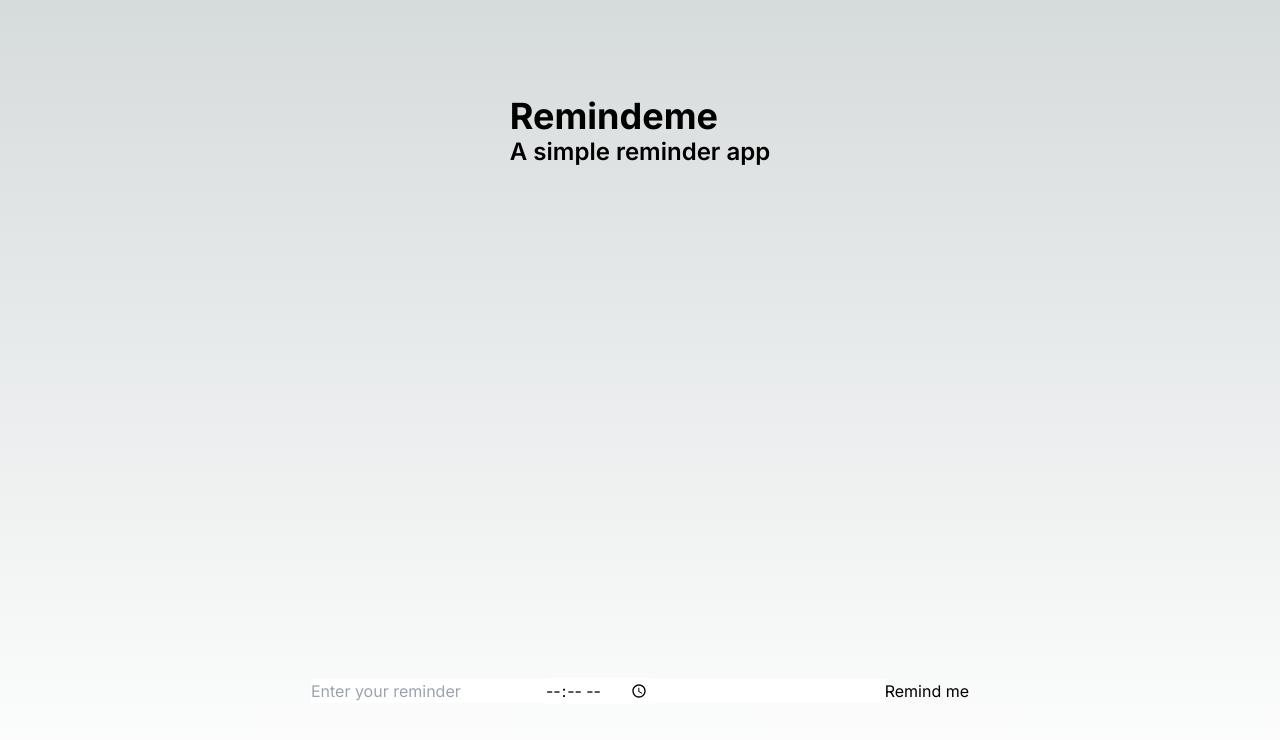
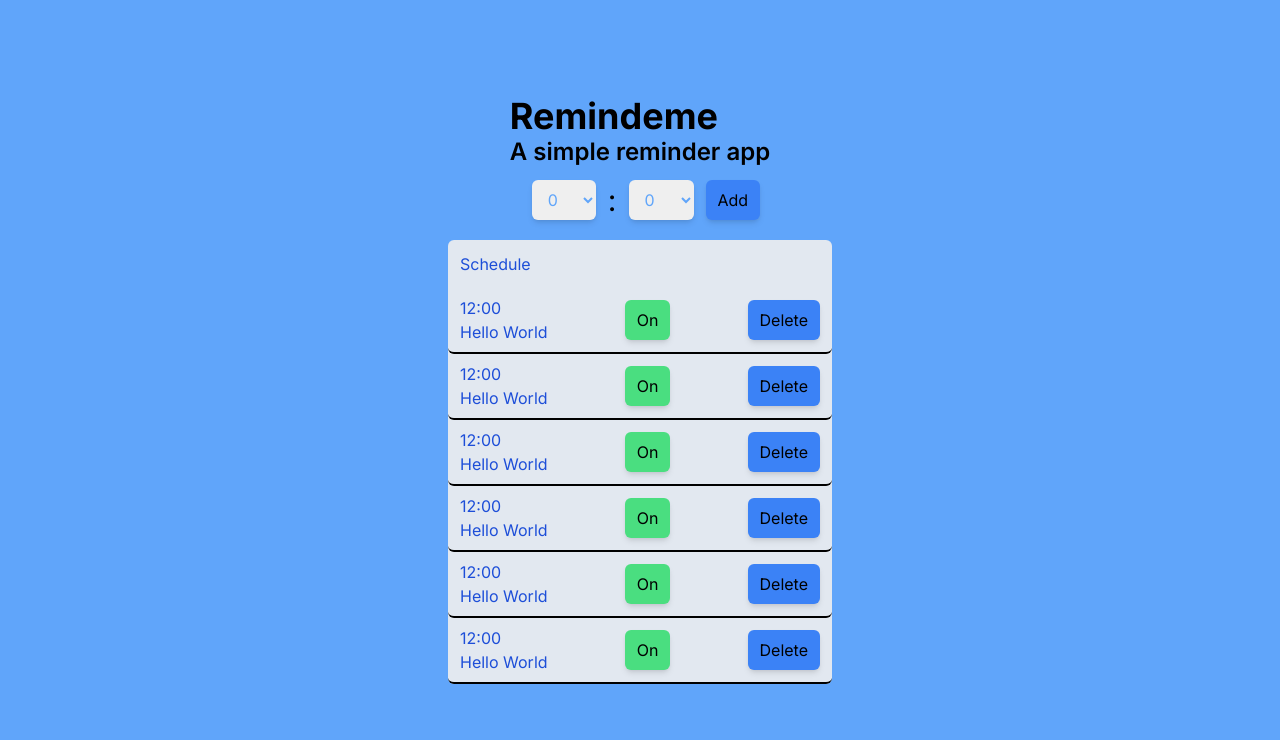
Before and after one commit to alfazh123/remindeMe, a Next.js app: page / in a window 1280 px wide. Shown: the top 740 px of the page. Built offline with nearby package versions, Linux system fonts and the light colour scheme.

Commit message:
make layout

```diff
--- a/src/app/page.tsx
+++ b/src/app/page.tsx
@@ -1,124 +1,107 @@
 import Image from 'next/image'
 
 export default function Home() {
-  return (
-    <main className="flex min-h-screen flex-col items-center justify-between p-24">
-      {/* <div className="z-10 max-w-5xl w-full items-center justify-between font-mono text-sm lg:flex">
-        <p className="fixed left-0 top-0 flex w-full justify-center border-b border-gray-300 bg-gradient-to-b from-zinc-200 pb-6 pt-8 backdrop-blur-2xl dark:border-neutral-800 dark:bg-zinc-800/30 dark:from-inherit lg:static lg:w-auto  lg:rounded-xl lg:border lg:bg-gray-200 lg:p-4 lg:dark:bg-zinc-800/30">
-          Get started by editing&nbsp;
-          <code className="font-mono font-bold">src/app/page.tsx</code>
-        </p>
-        <div className="fixed bottom-0 left-0 flex h-48 w-full items-end justify-center bg-gradient-to-t from-white via-white dark:from-black dark:via-black lg:static lg:h-auto lg:w-auto lg:bg-none">
-          <a
-            className="pointer-events-none flex place-items-center gap-2 p-8 lg:pointer-events-auto lg:p-0"
-            href="https://vercel.com?utm_source=create-next-app&utm_medium=appdir-template&utm_campaign=create-next-app"
-            target="_blank"
-            rel="noopener noreferrer"
-          >
-            By{' '}
-            <Image
-              src="/vercel.svg"
-              alt="Vercel Logo"
-              className="dark:invert"
-              width={100}
-              height={24}
-              priority
-            />
-          </a>
+
+    const hours = Array.from(Array(24).keys())
+    const minutes = Array.from(Array(60).keys())
+
+
+    return (
+        <main className="flex min-h-screen flex-col items-center p-24 bg-blue-400">
+        <div className='mb-3'>
+            <h1 className="text-4xl font-bold">Remindeme</h1>
+            <p className="text-2xl font-semibold">A simple reminder app</p>
         </div>
-      </div>
+        <div className='flex justify-between mb-5'>
+            <select className='flex rounded-md px-3 py-2 mx-3 text-blue-400 shadow-md'>
+                {hours.map((hour) => {
+                    return <option key={hour}>{hour}</option>
+                })}
+            </select>
+            <p className='flex justify-center items-center text-3xl'>:</p>
+            <select className='flex rounded-md px-3 py-2 mx-3 text-blue-400 shadow-md'>
+                {minutes.map((minute) => {
+                    return <option key={minute}>{minute}</option>
+                })}
+            </select>
+            <button className='rounded-md bg-blue-500 px-3 py-2 shadow-md'>Add</button>
+        </div>
 
-      <div className="relative flex place-items-center before:absolute before:h-[300px] before:w-[480px] before:-translate-x-1/2 before:rounded-full before:bg-gradient-radial before:from-white before:to-transparent before:blur-2xl before:content-[''] after:absolute after:-z-20 after:h-[180px] after:w-[240px] after:translate-x-1/3 after:bg-gradient-conic after:from-sky-200 after:via-blue-200 after:blur-2xl after:content-[''] before:dark:bg-gradient-to-br before:dark:from-transparent before:dark:to-blue-700 before:dark:opacity-10 after:dark:from-sky-900 after:dark:via-[#0141ff] after:dark:opacity-40 before:lg:h-[360px] z-[-1]">
-        <Image
-          className="relative dark:drop-shadow-[0_0_0.3rem_#ffffff70] dark:invert"
-          src="/next.svg"
-          alt="Next.js Logo"
-          width={180}
-          height={37}
-          priority
-        />
-      </div>
+        <div className='bg-slate-200 rounded-md min-h-full max-w-md w-96'>
+            <div className='text-blue-700 text-md p-3'>
+                Schedule
+            </div>
 
-      <div className="mb-32 grid text-center lg:max-w-5xl lg:w-full lg:mb-0 lg:grid-cols-4 lg:text-left">
-        <a
-          href="https://nextjs.org/docs?utm_source=create-next-app&utm_medium=appdir-template&utm_campaign=create-next-app"
-          className="group rounded-lg border border-transparent px-5 py-4 transition-colors hover:border-gray-300 hover:bg-gray-100 hover:dark:border-neutral-700 hover:dark:bg-neutral-800/30"
-          target="_blank"
-          rel="noopener noreferrer"
-        >
-          <h2 className={`mb-3 text-2xl font-semibold`}>
-            Docs{' '}
-            <span className="inline-block transition-transform group-hover:translate-x-1 motion-reduce:transform-none">
-              -&gt;
-            </span>
-          </h2>
-          <p className={`m-0 max-w-[30ch] text-sm opacity-50`}>
-            Find in-depth information about Next.js features and API.
-          </p>
-        </a>
+            <ul>
+                <li className='border-current border-solid border-b-2 border-blue-800 px-3 py-2 hover:bg-slate-300 rounded-md'>
+                    <div className='flex justify-between items-center'>
+                        <div className='flex flex-col'>
+                            <p className='text-blue-700 text-md'>12:00</p>
+                            <p className='text-blue-700 text-md'>Hello World</p>
+                        </div>
+                        {/*toggle on off */}
+                        <button className='rounded-md bg-green-400 px-3 py-2 shadow-md'>On</button>
+                        <button className='rounded-md bg-blue-500 px-3 py-2 shadow-md hover:bg-blue-800 hover:text-white'>Delete</button>
+                    </div>
+                </li>
+                <li className='border-current border-solid border-b-2 border-blue-800 px-3 py-2 hover:bg-slate-300 rounded-md'>
+                    <div className='flex justify-between items-center'>
+                        <div className='flex flex-col'>
+                            <p className='text-blue-700 text-md'>12:00</p>
+                            <p className='text-blue-700 text-md'>Hello World</p>
+                        </div>
+                        {/*toggle on off */}
+                        <button className='rounded-md bg-green-400 px-3 py-2 shadow-md'>On</button>
+                        <button className='rounded-md bg-blue-500 px-3 py-2 shadow-md hover:bg-blue-800 hover:text-white'>Delete</button>
+                    </div>
+                </li>
+                <li className='border-current border-solid border-b-2 border-blue-800 px-3 py-2 hover:bg-slate-300 rounded-md'>
+                    <div className='flex justify-between items-center'>
+                        <div className='flex flex-col'>
+                            <p className='text-blue-700 text-md'>12:00</p>
+                            <p className='text-blue-700 text-md'>Hello World</p>
+                        </div>
+                        {/*toggle on off */}
+                        <button className='rounded-md bg-green-400 px-3 py-2 shadow-md'>On</button>
+                        <button className='rounded-md bg-blue-500 px-3 py-2 shadow-md hover:bg-blue-800 hover:text-white'>Delete</button>
+                    </div>
+                </li>
+                <li className='border-current border-solid border-b-2 border-blue-800 px-3 py-2 hover:bg-slate-300 rounded-md'>
+                    <div className='flex justify-between items-center'>
+                        <div className='flex flex-col'>
+                            <p className='text-blue-700 text-md'>12:00</p>
+                            <p className='text-blue-700 text-md'>Hello World</p>
+                        </div>
+                        {/*toggle on off */}
+                        <button className='rounded-md bg-green-400 px-3 py-2 shadow-md'>On</button>
+                        <button className='rounded-md bg-blue-500 px-3 py-2 shadow-md hover:bg-blue-800 hover:text-white'>Delete</button>
+                    </div>
+                </li>
+                <li className='border-current border-solid border-b-2 border-blue-800 px-3 py-2 hover:bg-slate-300 rounded-md'>
+                    <div className='flex justify-between items-center'>
+                        <div className='flex flex-col'>
+                            <p className='text-blue-700 text-md'>12:00</p>
+                            <p className='text-blue-700 text-md'>Hello World</p>
+                        </div>
+                        {/*toggle on off */}
+                        <button className='rounded-md bg-green-400 px-3 py-2 shadow-md'>On</button>
+                        <button className='rounded-md bg-blue-500 px-3 py-2 shadow-md hover:bg-blue-800 hover:text-white'>Delete</button>
+                    </div>
+                </li>
+                <li className='border-current border-solid border-b-2 border-blue-800 px-3 py-2 hover:bg-slate-300 rounded-md'>
+                    <div className='flex justify-between items-center'>
+                        <div className='flex flex-col'>
+                            <p className='text-blue-700 text-md'>12:00</p>
+                            <p className='text-blue-700 text-md'>Hello World</p>
+                        </div>
+                        {/*toggle on off */}
+                        <button className='rounded-md bg-green-400 px-3 py-2 shadow-md'>On</button>
+                        <button className='rounded-md bg-blue-500 px-3 py-2 shadow-md hover:bg-blue-800 hover:text-white'>Delete</button>
+                    </div>
+                </li>
+            </ul>
 
-        <a
-          href="https://nextjs.org/learn?utm_source=create-next-app&utm_medium=appdir-template-tw&utm_campaign=create-next-app"
-          className="group rounded-lg border border-transparent px-5 py-4 transition-colors hover:border-gray-300 hover:bg-gray-100 hover:dark:border-neutral-700 hover:dark:bg-neutral-800/30"
-          target="_blank"
-          rel="noopener noreferrer"
-        >
-          <h2 className={`mb-3 text-2xl font-semibold`}>
-            Learn{' '}
-            <span className="inline-block transition-transform group-hover:translate-x-1 motion-reduce:transform-none">
-              -&gt;
-            </span>
-          </h2>
-          <p className={`m-0 max-w-[30ch] text-sm opacity-50`}>
-            Learn about Next.js in an interactive course with&nbsp;quizzes!
-          </p>
-        </a>
-
-        <a
-          href="https://vercel.com/templates?framework=next.js&utm_source=create-next-app&utm_medium=appdir-template&utm_campaign=create-next-app"
-          className="group rounded-lg border border-transparent px-5 py-4 transition-colors hover:border-gray-300 hover:bg-gray-100 hover:dark:border-neutral-700 hover:dark:bg-neutral-800/30"
-          target="_blank"
-          rel="noopener noreferrer"
-        >
-          <h2 className={`mb-3 text-2xl font-semibold`}>
-            Templates{' '}
-            <span className="inline-block transition-transform group-hover:translate-x-1 motion-reduce:transform-none">
-              -&gt;
-            </span>
-          </h2>
-          <p className={`m-0 max-w-[30ch] text-sm opacity-50`}>
-            Explore the Next.js 13 playground.
-          </p>
-        </a>
-
-        <a
-          href="https://vercel.com/new?utm_source=create-next-app&utm_medium=appdir-template&utm_campaign=create-next-app"
-          className="group rounded-lg border border-transparent px-5 py-4 transition-colors hover:border-gray-300 hover:bg-gray-100 hover:dark:border-neutral-700 hover:dark:bg-neutral-800/30"
-          target="_blank"
-          rel="noopener noreferrer"
-        >
-          <h2 className={`mb-3 text-2xl font-semibold`}>
-            Deploy{' '}
-            <span className="inline-block transition-transform group-hover:translate-x-1 motion-reduce:transform-none">
-              -&gt;
-            </span>
-          </h2>
-          <p className={`m-0 max-w-[30ch] text-sm opacity-50`}>
-            Instantly deploy your Next.js site to a shareable URL with Vercel.
-          </p>
-        </a>
-      </div> */}
-      <div>
-        <h1 className="text-4xl font-bold">Remindeme</h1>
-        <p className="text-2xl font-semibold">A simple reminder app</p>
-      </div>
-      <div>
-        <input type="text" placeholder="Enter your reminder" />
-        {/* make input for date,mont, and year, and the clock */}
-        <input type="time" />
-        <input type="date/month/year" />
-        <button>Remind me</button>
-      </div>
-    </main>
-  )
+        </div>
+        </main>
+    )
 }
```
